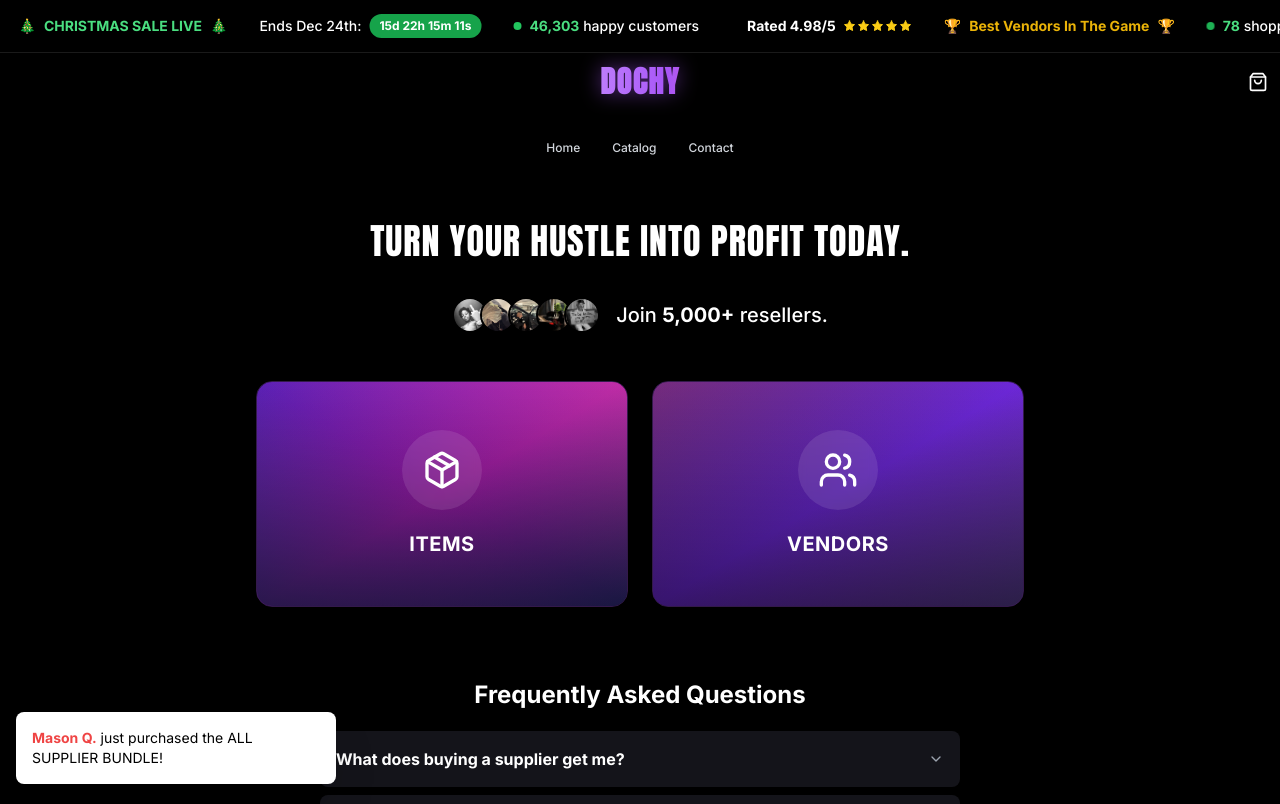
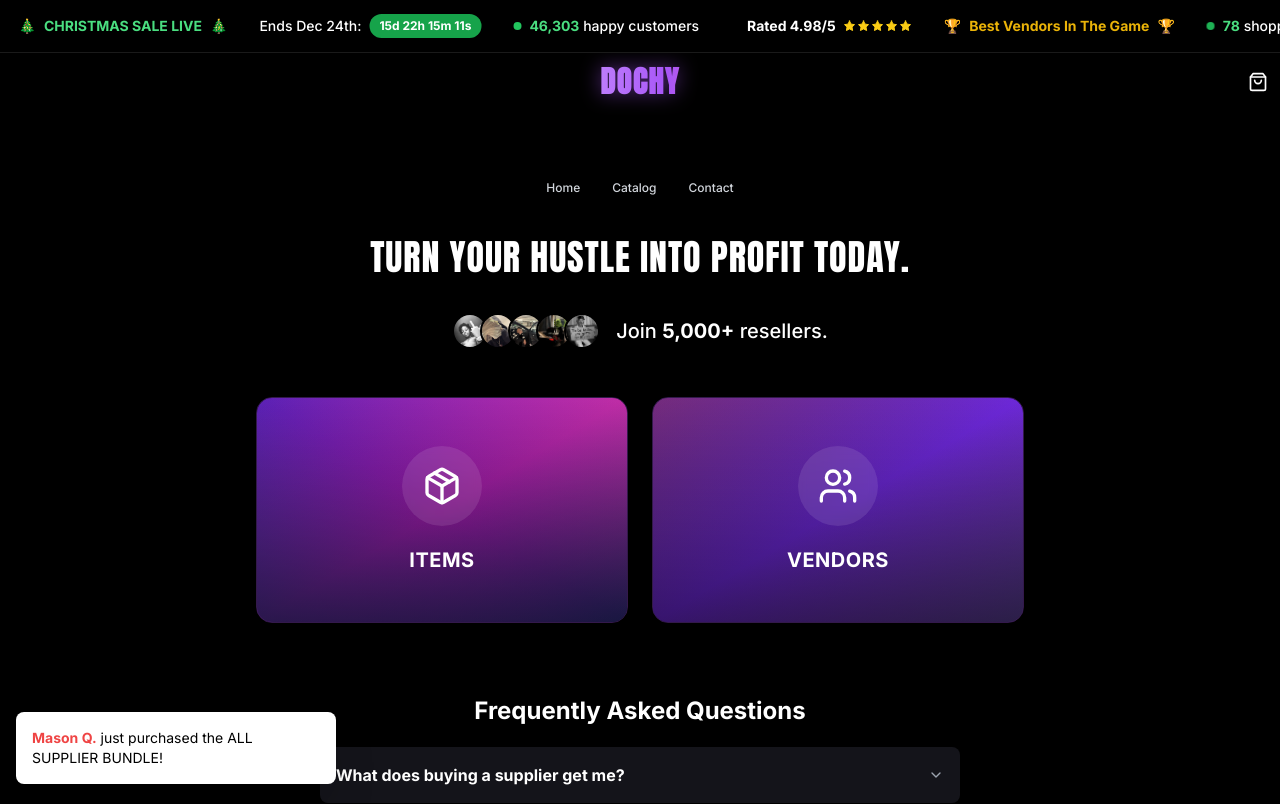
Before and after one commit to Expandingmind/Dochy, a Next.js app: page / in a window 1280 px wide. Shown: the top 804 px of the page. Built offline with nearby package versions, Linux system fonts and the light colour scheme.

Commit message:
Move nav links further from logo, closer to headline

```diff
--- a/src/components/Header.tsx
+++ b/src/components/Header.tsx
@@ -78,7 +78,7 @@ export function Header() {
           </div>
 
           {/* Bottom Row: Desktop Navigation (Centered under Logo) */}
-          <nav className="hidden md:flex items-center gap-8 mt-10">
+          <nav className="hidden md:flex items-center gap-8 mt-20">
             {navLinks.map((link) => (
               <Link
                 key={link.name}
--- a/src/components/Hero.tsx
+++ b/src/components/Hero.tsx
@@ -3,7 +3,7 @@ import { Package, Users } from "lucide-react";
 
 export function Hero() {
   return (
-    <section className="relative flex flex-col items-center justify-center text-center pt-8 md:pt-12 pb-8 overflow-hidden bg-black">
+    <section className="relative flex flex-col items-center justify-center text-center pt-4 md:pt-6 pb-8 overflow-hidden bg-black">
       <div className="container mx-auto px-3 flex flex-col items-center gap-4 z-10 max-w-5xl">
 
         <h1 className="text-3xl sm:text-4xl md:text-3xl lg:text-4xl font-anton text-white tracking-wide leading-[1.15] uppercase md:whitespace-nowrap text-center">
```
